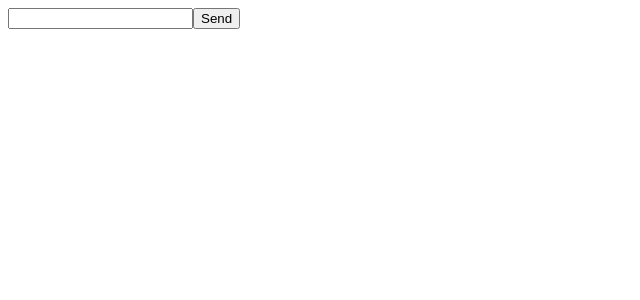
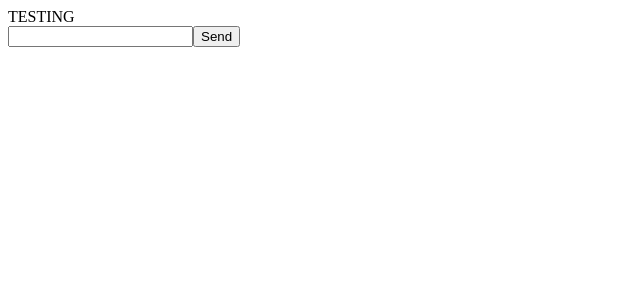
Before and after one commit to aazuspan/Voithos, a React (Create React App) app in the folder frontend/gui/: page / in a window 1280 px wide. Shown: the top 300 px of the page, without its empty margins (0-640 px from the left). Built offline with nearby package versions, Linux system fonts and the light colour scheme.

Commit message:
Add placeholder components and containers

```diff
--- a/frontend/gui/src/App.js
+++ b/frontend/gui/src/App.js
@@ -1,22 +1,20 @@
 import React from 'react';
+
+import Header from './components/Header';
+import InputForm from './components/InputForm';
+import MessageList from './containers/MessageList';
+import Layout from './containers/Layout';
+
 
 function App() {
   return (
-    <div className="App">
-      <header className="App-header">
-        <p>
-          Edit <code>src/App.js</code> and save to reload.
-        </p>
-        <a
-          className="App-link"
-          href="https://reactjs.org"
-          target="_blank"
-          rel="noopener noreferrer"
-        >
-          Learn React
-        </a>
-      </header>
-    </div>
+    <>
+      <Layout>
+        <Header />
+        <MessageList />
+        <InputForm />
+      </Layout>
+    </>
   );
 }
 
--- /dev/null
+++ b/frontend/gui/src/components/Header.js
@@ -0,0 +1,12 @@
+import React from 'react';
+
+
+function Header(props) {
+    return (
+        <header>
+            TESTING
+        </header>
+    )
+}
+
+export default Header;
--- /dev/null
+++ b/frontend/gui/src/components/InputForm.js
@@ -0,0 +1,11 @@
+import React from 'react';
+
+
+function InputForm(props) {
+    return (
+        <>
+        </>
+    )
+}
+
+export default InputForm;
--- /dev/null
+++ b/frontend/gui/src/containers/Layout.js
@@ -0,0 +1,12 @@
+import React from 'react';
+
+
+function Layout(props) {
+    return (
+        <>
+            {props.children}
+        </>
+    )
+}
+
+export default Layout;
--- /dev/null
+++ b/frontend/gui/src/containers/MessageList.js
@@ -0,0 +1,13 @@
+import React from 'react';
+
+import Message from '../components/Message';
+
+function MessageList(props) {
+    return (
+        <>
+            <Message></Message>
+        </>
+    )
+}
+
+export default MessageList;
--- a/frontend/gui/src/index.js
+++ b/frontend/gui/src/index.js
@@ -1,6 +1,5 @@
 import React from 'react';
 import ReactDOM from 'react-dom';
 import App from './App';
-import Message from './Message';
 
-ReactDOM.render(<Message />, document.getElementById('root'));
+ReactDOM.render(<App />, document.getElementById('root'));
```
Also changed, not shown: frontend/gui/src/components/Message.js (renamed from frontend/gui/src/Message.js).
